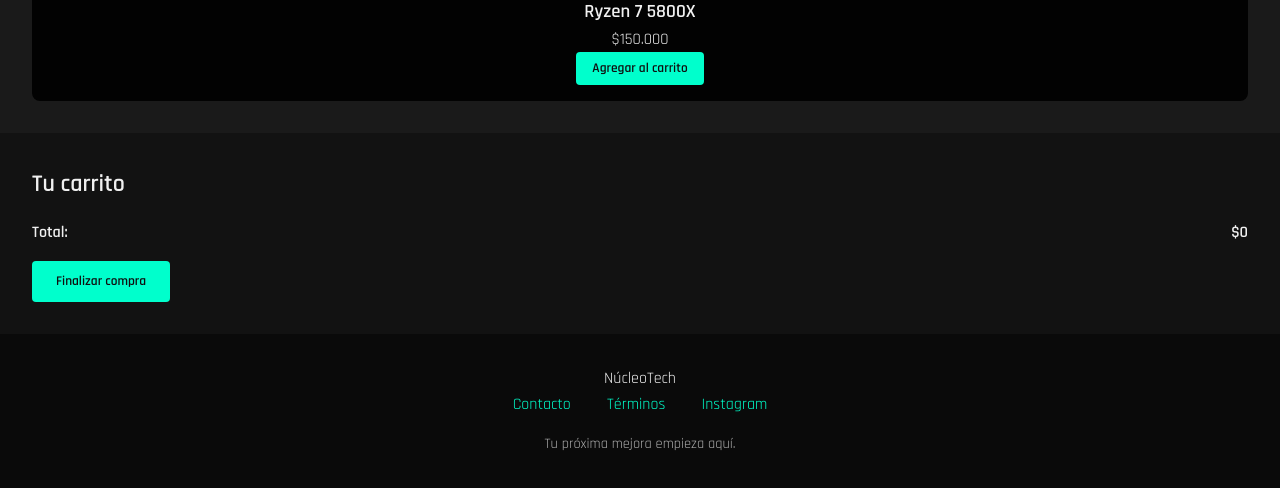
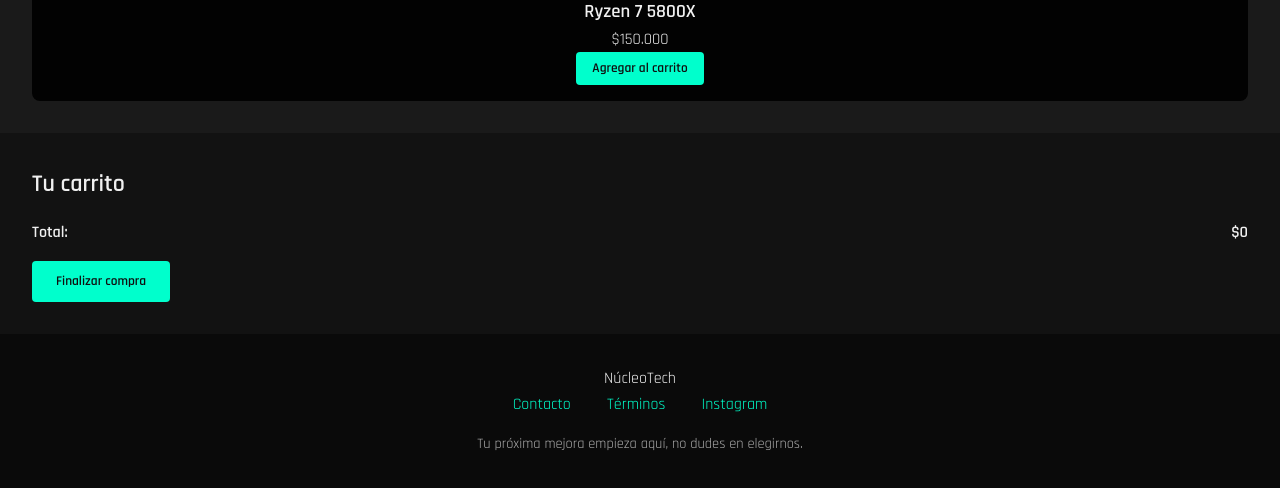
Before and after one commit to Guzsa/Nucleotech, a website: page index.html in a window 1280 px wide. Shown: the part 546-1034 px from the top of the page. Drawn offline with Linux system fonts and the light colour scheme.

Commit message:
Resubida de proyecto2

```diff
--- a/index.html
+++ b/index.html
@@ -74,7 +74,7 @@
       <a href="./pages/terminos.html">Términos</a>
       <a href="./pages/instagram.html">Instagram</a>
     </nav>
-    <p class="footer-copy">Tu próxima mejora empieza aquí.</p>
+    <p class="footer-copy">Tu próxima mejora empieza aquí, no dudes en elegirnos.</p>
   </footer>
 </body>
 </html>
```
